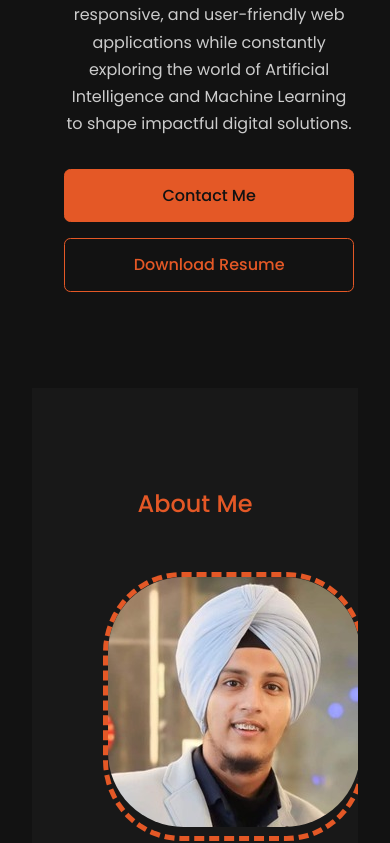
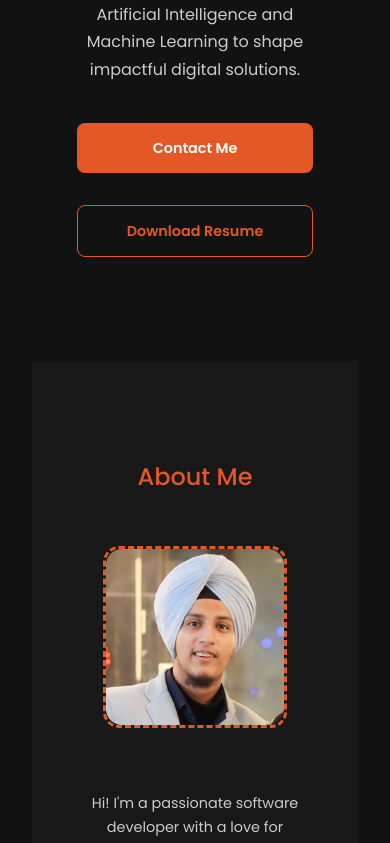
Before and after one commit to gagan13singh/My-Portfolio, a React (Vite) app: page / in a window 390 px wide. Shown: the part 867-1710 px from the top of the page. Built offline with nearby package versions, Linux system fonts and the light colour scheme.

Commit message:
resolved responsiveness issues

```diff
--- a/src/components/About.css
+++ b/src/components/About.css
@@ -41,6 +41,8 @@
   margin: 0 auto 15px;
   max-width: 100%;
   height: auto;
+  align-items: center;
+  align-self: center;
 }
 
 /* Hover effect */
@@ -102,3 +104,27 @@
     padding: 0 1rem;
   }
 }
+.about__me {
+  display: flex;
+  justify-content: center;
+  align-items: center;
+  margin: 0 auto;
+}
+
+.about__me-image {
+  width: 220px;  /* adjust size as needed */
+  height: auto;
+  border-radius: 1rem;
+  border: 3px dashed var(--color-primary);
+  overflow: hidden;
+  display: flex;
+  justify-content: center;
+  align-items: center;
+}
+
+.about__me-image img {
+  width: 100%;
+  height: auto;
+  display: block;
+  object-fit: cover;
+}
--- a/src/components/Header.css
+++ b/src/components/Header.css
@@ -1,4 +1,3 @@
-
 .header {
   background: rgba(18, 18, 18, 0.8);
   backdrop-filter: blur(10px);
@@ -38,13 +37,17 @@
   color: var(--color-primary);
 }
 
+/* Toggle button (hamburger) */
 .header__toggle {
   display: none;
   background: transparent;
   color: var(--color-white);
-  font-size: 1.5rem;
+  font-size: 1.8rem;
   cursor: pointer;
+  border: none;
 }
+
+/* Responsive */
 @media screen and (max-width: 768px) {
   .header__nav {
     display: none;
--- a/src/components/Hero.css
+++ b/src/components/Hero.css
@@ -13,7 +13,7 @@
 }
 
 .hero__content h1 {
-  font-size: 3rem;
+  font-size: 2rem;
   color: var(--color-white);
 }
 
@@ -72,3 +72,77 @@
     flex-direction: column;
   }
 }
+/* ===== Hero Name ===== */
+.hero-title {
+  font-size: 10px;
+  font-weight: 700;
+  line-height: 1.2;
+  text-align: center;
+  margin: 0 auto 1rem auto;
+  max-width: 90%;
+  word-wrap: break-word;
+  overflow-wrap: break-word;
+  white-space: normal;
+}
+
+/* ===== Hero Buttons ===== */
+.hero-buttons {
+  display: flex;
+  flex-wrap: wrap;
+  justify-content: center;
+  gap: 1rem;
+  width: 100%;
+}
+
+.btn {
+  display: block;
+  width: 100%;
+  max-width: 300px;
+  margin: 0.5rem auto;
+  padding: 0.9rem 1.2rem;
+  font-size: 1rem;
+  font-weight: 600;
+  text-align: center;
+  border-radius: 8px;
+  cursor: pointer;
+  transition: var(--transition);
+}
+
+.btn-primary {
+  background: var(--color-primary);
+  color: #fff;
+  border: none;
+}
+
+.btn-primary:hover {
+  background: var(--color-primary-variant);
+}
+
+.btn-outline {
+  background: transparent;
+  color: var(--color-primary);
+  border: 1px solid var(--color-primary);
+}
+
+.btn-outline:hover {
+  background: var(--color-primary);
+  color: #fff;
+}
+
+/* ===== Responsive Adjustments ===== */
+@media screen and (max-width: 600px) {
+  .hero-title {
+    font-size: clamp(1.4rem, 7vw, 2.2rem);
+  }
+
+  .hero-buttons {
+    flex-direction: column;
+    gap: 0.8rem;
+  }
+
+  .btn {
+    width: 90%;
+    font-size: 0.9rem;
+    padding: 0.8rem 1rem;
+  }
+}
--- a/src/components/ProjectCard.css
+++ b/src/components/ProjectCard.css
@@ -1,3 +1,11 @@
+.project-container {
+  display: grid;
+  grid-template-columns: repeat(auto-fit, minmax(280px, 1fr));
+  gap: 1.5rem;
+  padding: 1rem;
+  max-width: 1200px;
+  margin: 0 auto;
+}
 
 .project-card {
   background: var(--color-bg-variant);
@@ -16,6 +24,7 @@
   width: 100%;
   height: auto;
   object-fit: cover;
+  display: block;
 }
 
 .project-card__content {
@@ -35,6 +44,7 @@
 
 .project-card__links {
   display: flex;
+  flex-wrap: wrap;
   gap: 1rem;
 }
 
@@ -43,3 +53,13 @@
   align-items: center;
   gap: 0.5rem;
 }
+
+@media screen and (max-width: 600px) {
+  .project-container {
+    grid-template-columns: 1fr;
+  }
+
+  .project-card__content {
+    padding: 1rem;
+  }
+}
```
Lines whose indentation alone changed are shown as unchanged.
